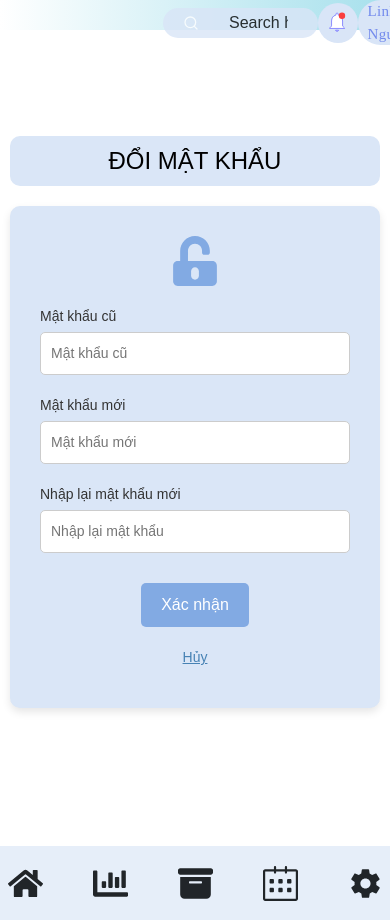
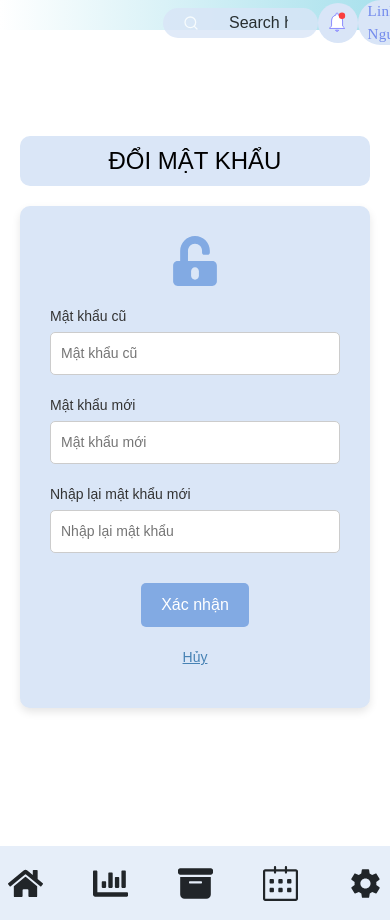
Before and after one commit to iaht211/UIUX-2023.2, a React (Create React App) app: page /setting/changepassword in a window 390 px wide. Built offline with nearby package versions, Linux system fonts and the light colour scheme.

Commit message:
Hoang fix responsive.

```diff
--- a/src/components/Setting/PasswordChange.scss
+++ b/src/components/Setting/PasswordChange.scss
@@ -4,7 +4,6 @@ $mobile-width: 480;
   @media (max-width: #{$mobile-width - 1px}) { // Điều chỉnh media query cho kích thước mobile
     @content;
       .password-change-container{
-        padding: 50px 10px;
         .form-container {
           width: 100%;
         }
@@ -12,7 +11,6 @@ $mobile-width: 480;
         .header {
           width: 100%;
         }
-
       }
   }
 }
```
